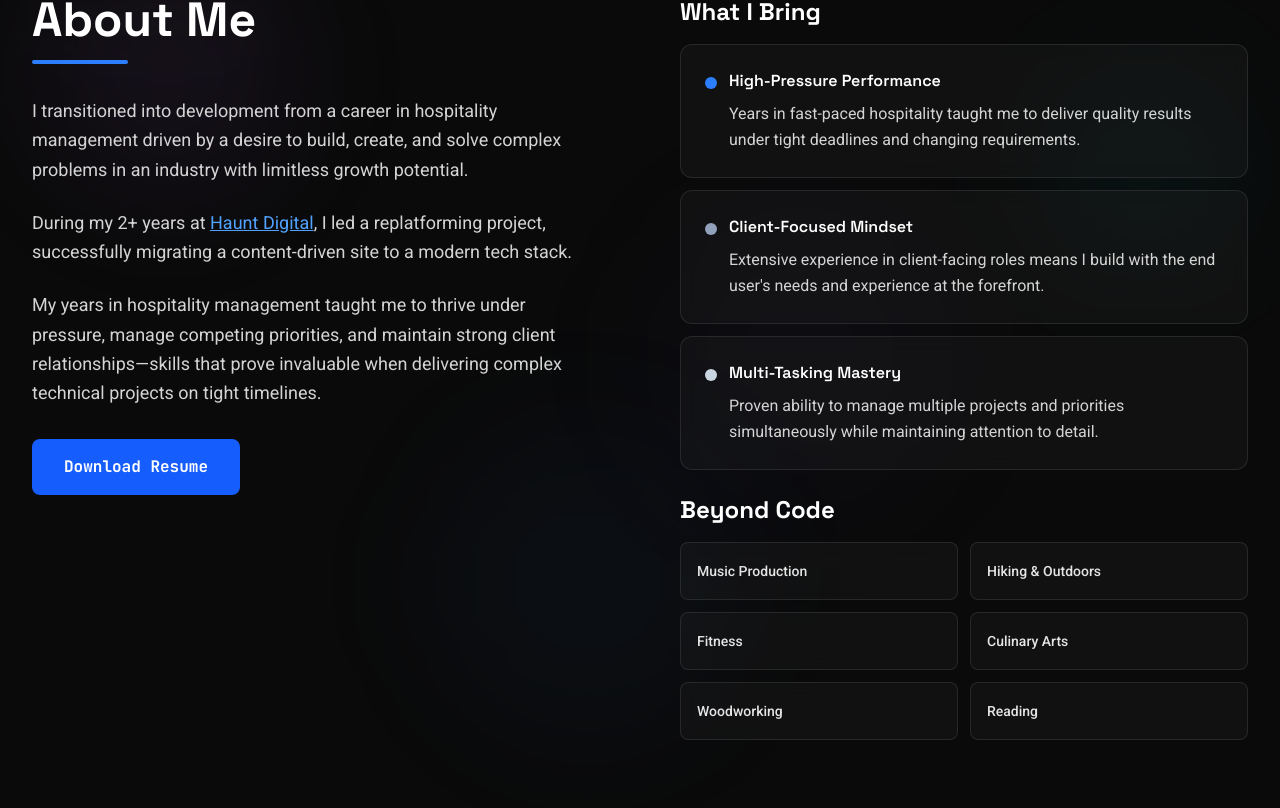
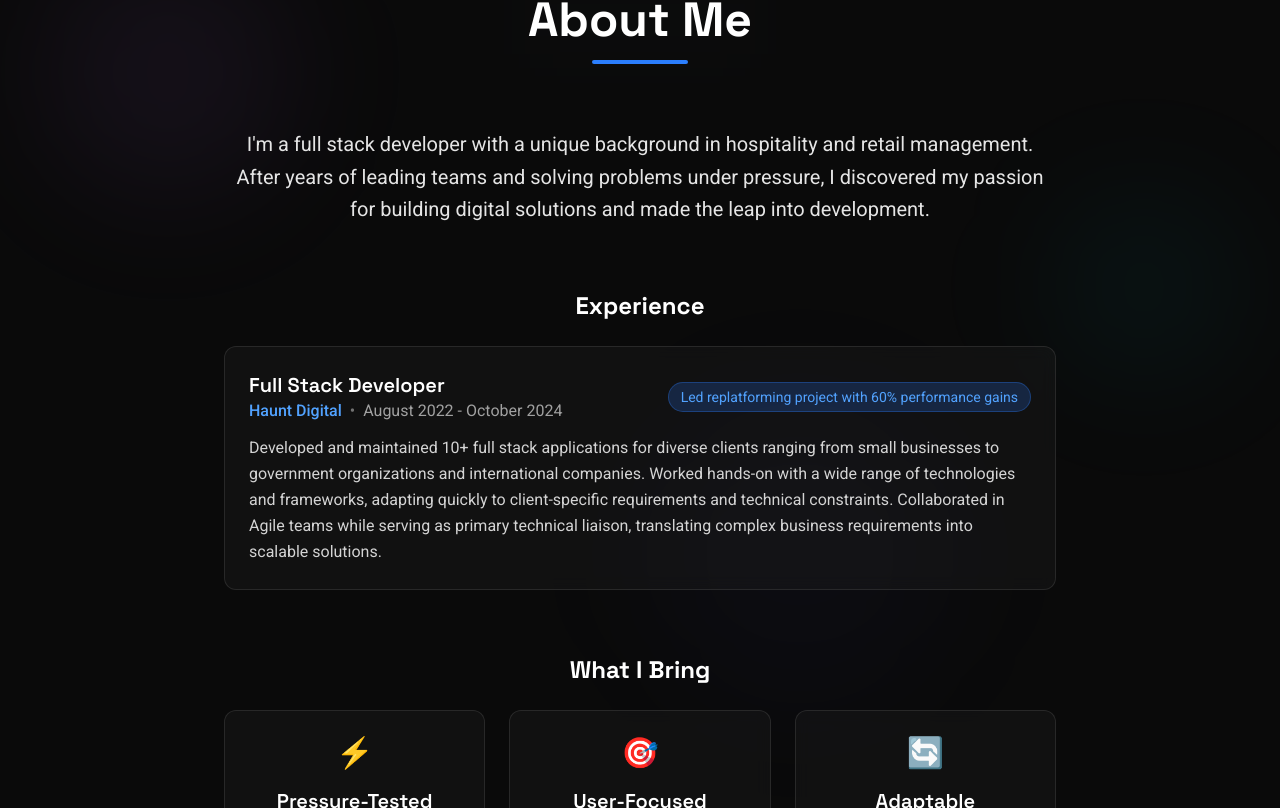
Before and after one commit to Matthew-Hocking/portfolio, a React (Vite) app: page / in a window 1280 px wide. Shown: the part 932-1740 px from the top of the page. Built offline with nearby package versions, Linux system fonts and the light colour scheme.

Commit message:
Rehaul about me section - add cv pdf

```diff
--- a/src/blocks/About.tsx
+++ b/src/blocks/About.tsx
@@ -57,13 +57,50 @@ const About = () => {
     },
   };
 
+const experiences = [
+  {
+    title: "Full Stack Developer",
+    company: "Haunt Digital",
+    duration: "August 2022 - October 2024",
+    highlight: "Led replatforming project with 60% performance gains",
+    description: "Developed and maintained 10+ full stack applications for diverse clients ranging from small businesses to government organizations and international companies.\
+    Worked hands-on with a wide range of technologies and frameworks, adapting quickly to client-specific requirements and technical constraints.\
+    Collaborated in Agile teams while serving as primary technical liaison, translating complex business requirements into scalable solutions.",
+    achievements: [
+      "60% improvement in page loading speeds through strategic replatforming",
+      "Adapted to diverse tech stacks across multiple client projects",
+      "Direct client communication for technical scoping and requirement gathering",
+      "Cross-functional collaboration in sprint planning and project delivery",
+      "Delivered solutions for government, enterprise, and startup clients"
+    ]
+  }
+];
+
+  const strengths = [
+    {
+      icon: "⚡",
+      title: "Pressure-Tested",
+      description: "Hospitality taught me to deliver quality work when deadlines are tight and requirements are shifting."
+    },
+    {
+      icon: "🎯",
+      title: "User-Focused",
+      description: "Years of client-facing work means I build with real user needs and business goals in mind."
+    },
+    {
+      icon: "🔄",
+      title: "Adaptable",
+      description: "Career transition proves I can quickly learn new skills and excel in different environments."
+    }
+  ];
+
   const interests = [
-    "Music Production",
+    "Songwriting",
+    "Weightlifing",
+    "Woodworking",
     "Hiking & Outdoors",
-    "Fitness",
-    "Culinary Arts",
-    "Woodworking",
-    "Reading",
+    "Cooking",
+    "Reading"
   ];
 
   return (
@@ -94,19 +131,16 @@ const About = () => {
         />
       </div>
 
-      <div className="relative container mx-auto px-4 sm:px-6 lg:px-8 max-w-7xl">
+      <div className="relative container mx-auto px-4 sm:px-6 lg:px-8 max-w-4xl">
         <motion.div
           ref={ref}
           variants={containerVariants}
           initial="hidden"
           animate={isInView ? "visible" : "hidden"}
-          className="grid grid-cols-1 lg:grid-cols-2 gap-12 lg:gap-20 items-start"
+          className="space-y-16"
         >
-          <motion.div
-            className="flex flex-col justify-start space-y-8"
-            variants={itemVariants}
-          >
-            <motion.div variants={itemVariants} className="space-y-4">
+          {/* Header */}
+          <motion.div className="text-center space-y-4" variants={itemVariants}>
             <div className="relative inline-block">
               <motion.div
                 className="absolute -inset-6 bg-slate-500/5 blur-2xl"
@@ -125,151 +159,117 @@ const About = () => {
               </motion.h2>
             </div>
             <motion.div
-                className="w-24 h-1 bg-blue-500 rounded-full"
+              className="w-24 h-1 bg-blue-500 rounded-full mx-auto"
               variants={itemVariants}
             />
           </motion.div>
 
-            <motion.div variants={itemVariants} className="space-y-6">
-              <p className="text-lg text-neutral-300 leading-relaxed">
-                I transitioned into development from a career in hospitality
-                management driven by a desire to build, create, and solve
-                complex problems in an industry with limitless growth potential.
-              </p>
-
-              <p className="text-lg text-neutral-300 leading-relaxed">
-                During my 2+ years at{" "}
-                <a
-                  href="https://www.haunt.digital/"
-                  className="text-blue-400 underline font-roboto"
+          {/* Main Story */}
+          <motion.div
+            className="max-w-4xl mx-auto text-center space-y-6"
+            variants={itemVariants}
           >
-                  Haunt Digital
-                </a>
-                , I led a replatforming project, successfully migrating a
-                content-driven site to a modern tech stack.
-              </p>
-
-              <p className="text-lg text-neutral-300 leading-relaxed">
-                My years in hospitality management taught me to thrive under
-                pressure, manage competing priorities, and maintain strong
-                client relationships—skills that prove invaluable when
-                delivering complex technical projects on tight timelines.
+            <p className="text-xl text-neutral-200 leading-relaxed">
+              I'm a full stack developer with a unique background in hospitality and retail management.
+              After years of leading teams and solving problems under pressure, I discovered
+              my passion for building digital solutions and made the leap into development.
             </p>
           </motion.div>
 
-            <motion.div variants={itemVariants}>
-              <motion.button
-                className="px-8 py-4 bg-blue-600 text-white font-bold rounded-lg hover:bg-blue-700 transition-colors"
+          {/* Experience Timeline */}
+          <motion.div variants={itemVariants} className="space-y-6">
+            <h3 className="text-2xl font-bold text-white text-center">Experience</h3>
+            <div className="max-w-4xl mx-auto space-y-6">
+              {experiences.map((exp, index) => (
+                <motion.div
+                  key={index}
+                  className="relative p-6 bg-neutral-800/30 backdrop-blur-sm rounded-xl border border-neutral-700/50 hover:border-neutral-600/50 transition-all duration-300"
+                  variants={skillVariants}
                   whileHover={{
+                    backgroundColor: "rgba(38, 38, 38, 0.5)",
                     scale: 1.02,
                   }}
-                whileTap={{ scale: 0.98 }}
-                transition={{ duration: 0.2 }}
                 >
-                Download Resume
-              </motion.button>
+                  <div className="flex flex-col md:flex-row md:items-center justify-between mb-3">
+                    <div>
+                      <h4 className="text-xl font-semibold text-white">{exp.title}</h4>
+                      <div className="flex items-center space-x-2 text-blue-400">
+                        <span className="font-medium">{exp.company}</span>
+                        <span className="text-neutral-500">•</span>
+                        <span className="text-neutral-400">{exp.duration}</span>
+                      </div>
+                    </div>
+                    <div className="mt-2 md:mt-0">
+                      <span className="inline-block px-3 py-1 bg-blue-500/20 text-blue-400 text-sm rounded-full border border-blue-500/30">
+                        {exp.highlight}
+                      </span>
+                    </div>
+                  </div>
+                  <p className="text-neutral-300 leading-relaxed">{exp.description}</p>
                 </motion.div>
-          </motion.div>
-
-          <div className="flex flex-col space-y-8">
-            <motion.div variants={containerVariants} className="space-y-6">
-              <motion.div className="space-y-4" variants={itemVariants}>
-                <h3 className="text-2xl font-bold text-white">What I Bring</h3>
-                <div className="space-y-3">
-                  <motion.div
-                    className="flex items-start space-x-3 p-6 bg-neutral-800/30 backdrop-blur-sm rounded-xl border border-neutral-700/50 hover:border-neutral-600/50 transition-colors"
-                    variants={skillVariants}
-                    whileHover={{
-                      backgroundColor: "rgba(38, 38, 38, 0.7)",
-                      scale: 1.02,
-                    }}
-                    transition={{ duration: 0.2 }}
-                  >
-                    <div className="w-3 h-3 bg-blue-500 rounded-full mt-2 flex-shrink-0" />
-                    <div>
-                      <h4 className="font-semibold text-white mb-2">
-                        High-Pressure Performance
-                      </h4>
-                      <p className="text-neutral-300 leading-relaxed">
-                        Years in fast-paced hospitality taught me to deliver
-                        quality results under tight deadlines and changing
-                        requirements.
-                      </p>
+              ))}
             </div>
           </motion.div>
 
+          {/* Strengths Grid */}
+          <motion.div variants={itemVariants} className="space-y-6">
+            <h3 className="text-2xl font-bold text-white text-center">What I Bring</h3>
+            <div className="grid grid-cols-1 md:grid-cols-3 gap-6 max-w-5xl mx-auto">
+              {strengths.map((strength, index) => (
                 <motion.div
-                    className="flex items-start space-x-3 p-6 bg-neutral-800/30 backdrop-blur-sm rounded-xl border border-neutral-700/50 hover:border-neutral-600/50 transition-colors"
+                  key={index}
+                  className="p-6 bg-neutral-800/30 backdrop-blur-sm rounded-xl border border-neutral-700/50 hover:border-neutral-600/50 transition-all duration-300 text-center"
                   variants={skillVariants}
                   whileHover={{
-                      backgroundColor: "rgba(38, 38, 38, 0.7)",
-                      scale: 1.02,
+                    backgroundColor: "rgba(38, 38, 38, 0.5)",
+                    scale: 1.05,
                   }}
-                    transition={{ duration: 0.2 }}
                 >
-                    <div className="w-3 h-3 bg-slate-400 rounded-full mt-2 flex-shrink-0" />
-                    <div>
-                      <h4 className="font-semibold text-white mb-2">
-                        Client-Focused Mindset
-                      </h4>
-                      <p className="text-neutral-300 leading-relaxed">
-                        Extensive experience in client-facing roles means I
-                        build with the end user's needs and experience at the
-                        forefront.
-                      </p>
+                  <div className="text-3xl mb-4">{strength.icon}</div>
+                  <h4 className="text-xl font-semibold text-white mb-3">{strength.title}</h4>
+                  <p className="text-neutral-300 leading-relaxed">{strength.description}</p>
+                </motion.div>
+              ))}
             </div>
           </motion.div>
 
+          {/* Personal Interests */}
+          <motion.div variants={itemVariants} className="space-y-6">
+            <h3 className="text-2xl font-bold text-white text-center">What I love beyond code</h3>
             <motion.div
-                    className="flex items-start space-x-3 p-6 bg-neutral-800/30 backdrop-blur-sm rounded-xl border border-neutral-700/50 hover:border-neutral-600/50 transition-colors"
-                    variants={skillVariants}
-                    whileHover={{
-                      backgroundColor: "rgba(38, 38, 38, 0.7)",
-                      scale: 1.02,
-                    }}
-                    transition={{ duration: 0.2 }}
-                  >
-                    <div className="w-3 h-3 bg-slate-300 rounded-full mt-2 flex-shrink-0" />
-                    <div>
-                      <h4 className="font-semibold text-white mb-2">
-                        Multi-Tasking Mastery
-                      </h4>
-                      <p className="text-neutral-300 leading-relaxed">
-                        Proven ability to manage multiple projects and
-                        priorities simultaneously while maintaining attention to
-                        detail.
-                      </p>
-                    </div>
-                  </motion.div>
-                </div>
-              </motion.div>
-
-              <motion.div className="space-y-4" variants={itemVariants}>
-                <h3 className="text-2xl font-bold text-white">Beyond Code</h3>
-                <motion.div
-                  className="grid grid-cols-2 gap-3"
+              className="grid grid-cols-2 md:grid-cols-3 gap-4 max-w-3xl mx-auto"
               variants={containerVariants}
             >
               {interests.map((interest, index) => (
                 <motion.div
                   key={index}
-                      className="p-4 bg-neutral-800/30 backdrop-blur-sm rounded-lg border border-neutral-700/50 hover:border-neutral-600/50 transition-colors"
+                  className="p-4 bg-neutral-800/30 backdrop-blur-sm rounded-lg border border-neutral-700/50 hover:border-neutral-600/50 transition-all duration-300 text-center"
                   variants={skillVariants}
                   whileHover={{
                     backgroundColor: "rgba(38, 38, 38, 0.5)",
-                        scale: 1.02,
+                    scale: 1.05,
                   }}
-                      transition={{ duration: 0.2 }}
                 >
-                      <span className="text-neutral-200 font-medium text-sm">
-                        {interest}
-                      </span>
+                  <span className="text-neutral-200 font-medium">{interest}</span>
                 </motion.div>
               ))}
             </motion.div>
           </motion.div>
+
+          {/* CTA */}
+          <motion.div className="text-center" variants={itemVariants}>
+            <motion.button
+              className="px-8 py-4 bg-blue-600 text-white font-bold rounded-lg hover:bg-blue-700 transition-colors"
+              whileHover={{ scale: 1.05 }}
+              whileTap={{ scale: 0.95 }}
+              transition={{ duration: 0.2 }}
+              onClick={() => {
+                window.open('/matthew-hocking-cv.pdf', '_blank');
+              }}
+            >
+              Download Resume
+            </motion.button>
           </motion.div>
-          </div>
         </motion.div>
       </div>
     </section>
```
Lines whose indentation alone changed are shown as unchanged.
